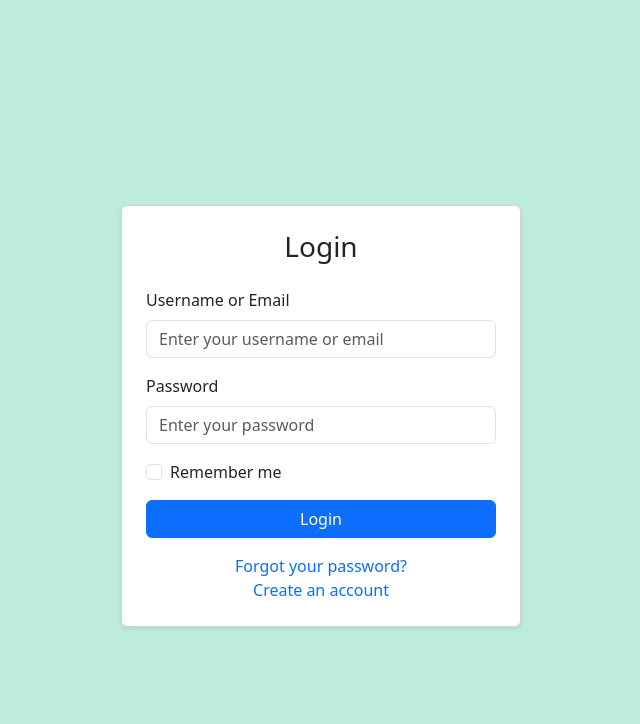
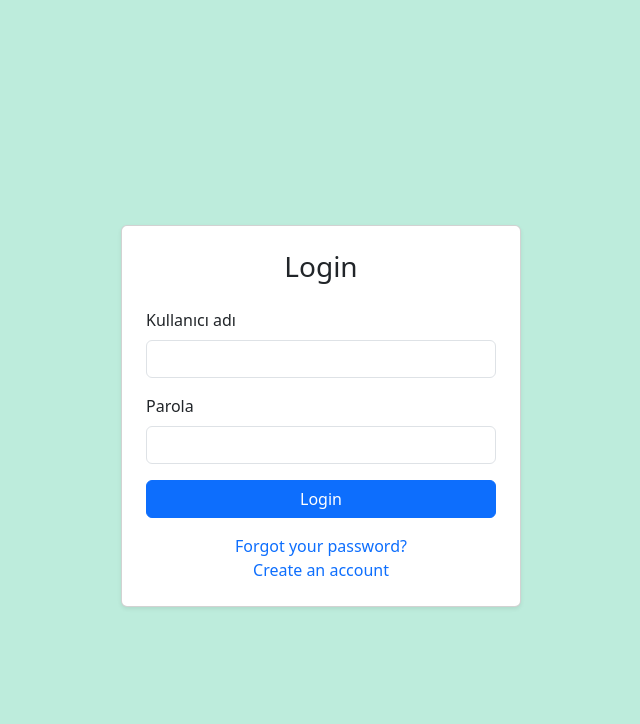
Before and after one commit to omerfshan/Django-commerce-Site, a Django app: page /account/login in a window 1280 px wide. Shown: the part 56-780 px from the top of the page, without its empty margins (319-959 px from the left). Run offline with Django 5.2, Linux system fonts and the light colour scheme; some libraries are stand-ins or nearby versions.

Commit message:
created the login-forms

```diff
--- /dev/null
+++ b/examples/account/forms.py
@@ -0,0 +1,20 @@
+from django import forms
+from django.contrib.auth.forms import AuthenticationForm
+from django.forms import widgets
+from django.contrib import messages
+class LoginUserForms(AuthenticationForm):
+
+    def __init__(self, request = ..., *args, **kwargs):
+        super().__init__(request, *args, **kwargs)
+        self.fields['username'].widget=widgets.TextInput(attrs={'class':"form-control"})
+        self.fields['password'].widget=widgets.PasswordInput(attrs={'class':"form-control"})
+
+    def clean_username(self):
+        username=self.cleaned_data.get('username')
+        if username=="admin":
+            messages.success(self.request,"hoşgeldin admin")
+        return username
+
+    def confirm_login_allowed(self, user):
+        if user.username.startswith('s'):
+           raise forms.ValidationError("s ile başlayan kullanıcılar giremez")
--- a/examples/account/templates/account/login.html
+++ b/examples/account/templates/account/login.html
@@ -16,25 +16,19 @@
 
         <form method="POST" action="{% url 'login' %}">
             {% csrf_token %}
+           {% for field in form %}
+                <div class="mb-3 {% if field.errors %}is-invalid{% endif %}">
+                    {% if field.errors %}
+                    <div class="alert alert-danger">
+                        {{ field.errors }}
+                    </div>
+                    {% endif %}
+                    <label for="{{ field.id_for_label }}" class="form-label">{{ field.label }}</label>
+                    {{ field }}
+                </div>
+           {% endfor %}
 
 
-
-            <!-- Username or Email Input -->
-            <div class="mb-3">
-                <label for="username" class="form-label">Username or Email</label>
-                <input type="text" name="username" class="form-control" id="username" placeholder="Enter your username or email" >
-            </div>
-            <!-- Password Input -->
-            <div class="mb-3">
-                <label for="password" class="form-label">Password</label>
-                <input type="password" name="password" class="form-control" id="password" placeholder="Enter your password" >
-            </div>
-
-            <!-- Remember Me Checkbox -->
-            <div class="mb-3 form-check">
-                <input type="checkbox" class="form-check-input" id="rememberMe" name="remember_me">
-                <label class="form-check-label" for="rememberMe">Remember me</label>
-            </div>
             <!-- Submit Button -->
             <button type="submit" class="btn btn-primary w-100">Login</button>
         </form>
--- a/examples/account/views.py
+++ b/examples/account/views.py
@@ -2,34 +2,29 @@ from django.shortcuts import render,redirect
 from django.contrib.auth import authenticate,login,logout
 from django.contrib.auth.models import User
 from django.contrib import messages
+from .forms import LoginUserForms
 def login_request(request):
     if request.user.is_authenticated:
         return redirect("index")
 
     if request.method=='POST':
-        username=request.POST['username']
-        password=request.POST['password']
-        user=authenticate(request,username=username,password=password)
-
-        if user is not None:
-            login(request,user)
-            url=request.GET.get('next',None)
-            print("GET next:", request.GET.get('next'))
-            print("POST next:", request.POST.get('next'))
-            if url is None:
-              messages.success(request,"griş başaralı")
+        form=LoginUserForms(request,data=request.POST)
+        if form.is_valid():
+            username=form.cleaned_data.get('username')
+            password=form.cleaned_data.get('password')
+            user=authenticate(request,username=username,password=password)
+            if user is not None:
+              login(request,user)
               return redirect("index")
             else:
-                return redirect(url)
+                return render(request,"account/login.html",{"form":form})
         else:
-             messages.error(request,"usename veya parola yanlış")
-             return render(request,"account/login.html",{
+            return render(request,"account/login.html",{"form":form})
+    else:
+        form=LoginUserForms()
+        return render(request,"account/login.html",{"form":form})
 
-        })
-    else:
-        return render(request,"account/login.html",
 
-        )
 def register_request(request):
     if request.method=='POST':
         username=request.POST['username']
```
Also changed, not shown: examples/db.sqlite3.
